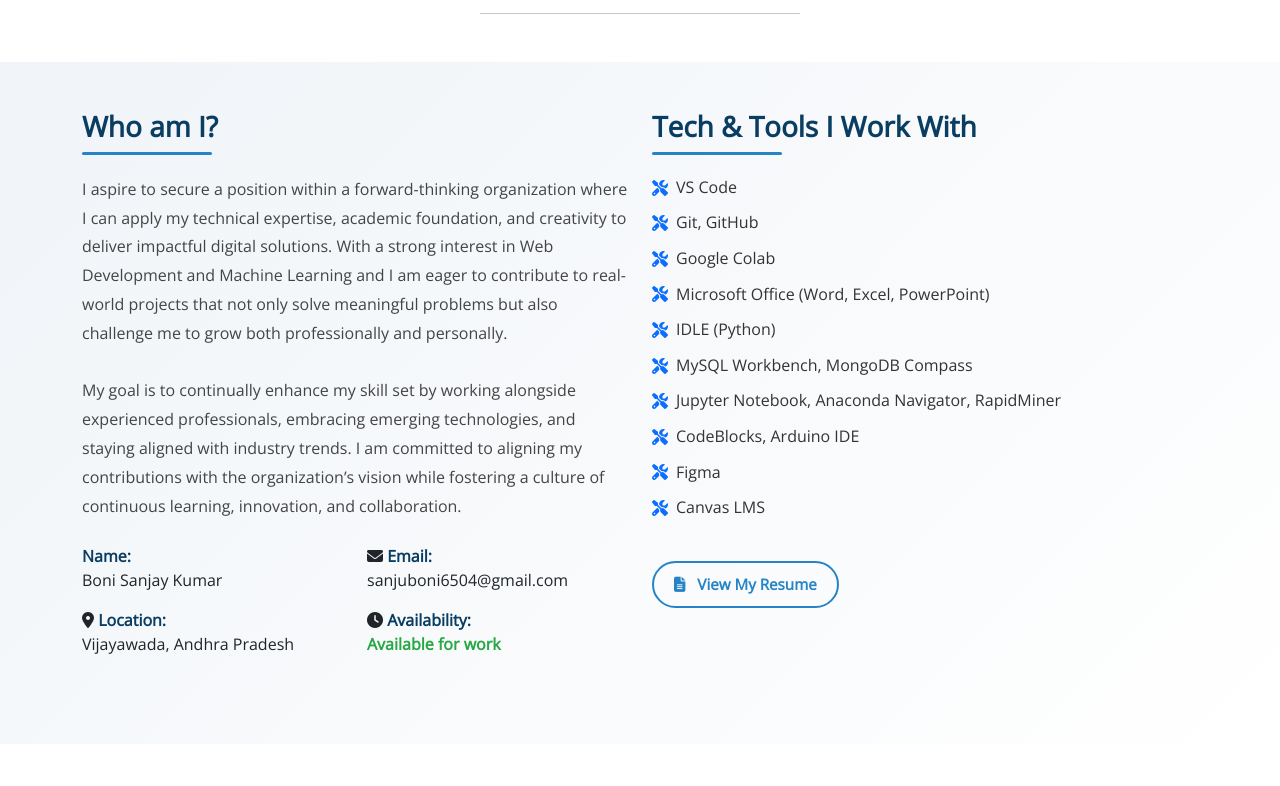
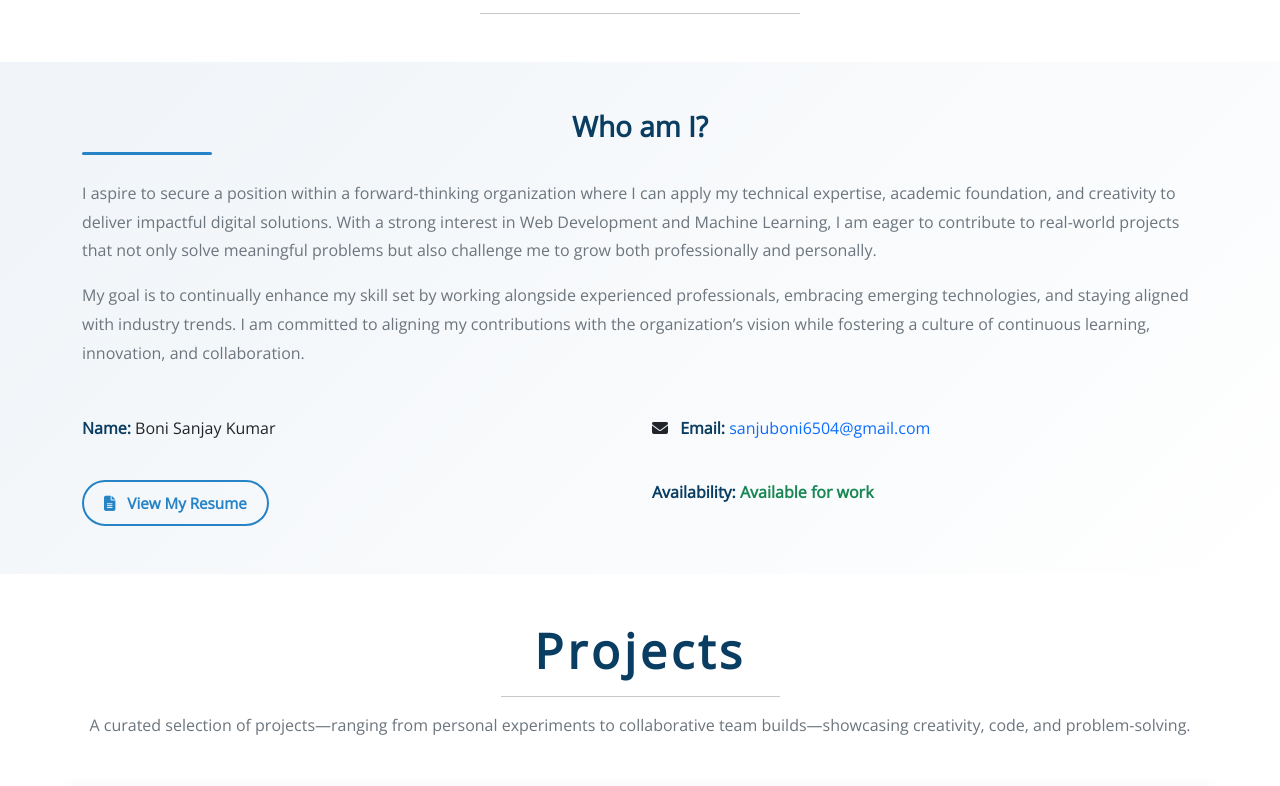
Before and after one commit to Sanju6504/My-Portfolio, a plain HTML site: page index.html in a window 1280 px wide. Shown: the part 754-1540 px from the top of the page. Drawn offline with nearby package versions, Linux system fonts and the light colour scheme.

Commit message:
Update index.html

```diff
--- a/index.html
+++ b/index.html
@@ -86,7 +86,7 @@
 	<!-- header -->
 	<div class="profile-card">
 		<div class="profile-header">
-			<img src="images/NewResume.jpg" alt="Student Photo">
+			<img src="images/ProfilePhoto.jpg" alt="Student Photo">
 
 		</div>
 		<div class="profile-body">
@@ -139,76 +139,64 @@
 	<!-- About Section Start -->
 	<section class="about-container py-5 px-3" id="about">
 		<div class="container">
-			<div class="row">
-				<!-- Left Column: About Me -->
-				<div class="col-md-6 mb-4">
-					<h2 class="section-title">Who am I?</h2>
-					<p class="about-description">
-						I aspire to secure a position within a forward-thinking organization
-						where I can apply my technical expertise, academic foundation, and
-						creativity to deliver impactful digital solutions. With a strong
-						interest in Web Development and Machine Learning and I am eager to
-						contribute to real-world projects that not only solve meaningful
-						problems but also challenge me to grow both professionally and personally.<br><br>
-						My goal is to continually enhance my skill set by working alongside
-						experienced professionals, embracing emerging technologies, and
-						staying aligned with industry trends. I am committed to aligning
-						my contributions with the organization’s vision while fostering a
-						culture of continuous learning, innovation, and collaboration.
-					</p>
-					<div class="row mt-4">
-						<div class="col-sm-6">
-							<p>
-								<strong>Name:</strong><br />Boni Sanjay Kumar
-							</p>
-							<p>
-								<i class="fas fa-map-marker-alt"></i>
-								<strong>Location:</strong><br />Vijayawada, Andhra Pradesh
-							</p>
-						</div>
-						<div class="col-sm-6">
-							<p>
-								<i class="fas fa-envelope"></i>
-								<strong>Email:</strong><br />sanjuboni6504@gmail.com
-							</p>
-							<p>
-								<i class="fas fa-clock"></i>
-								<strong>Availability:</strong><br />
-								<span class="available-text">Available for work</span>
-							</p>
-						</div>
+			<h2 class="section-title mb-4 text-center">Who am I?</h2>
+			<p class="about-description text-muted">
+				I aspire to secure a position within a forward-thinking organization where I can apply my technical
+				expertise,
+				academic foundation, and creativity to deliver impactful digital solutions. With a strong interest in
+				Web
+				Development and Machine Learning, I am eager to contribute to real-world projects that not only solve
+				meaningful
+				problems but also challenge me to grow both professionally and personally.
+			</p>
+			<p class="about-description text-muted">
+				My goal is to continually enhance my skill set by working alongside experienced professionals, embracing
+				emerging
+				technologies, and staying aligned with industry trends. I am committed to aligning my contributions with
+				the
+				organization’s vision while fostering a culture of continuous learning, innovation, and collaboration.
+			</p>
+
+			<div class="about-info mt-5">
+				<div class="row g-4">
+					<!-- Column 1: Name -->
+					<div class="col-md-6">
+						<p><strong>Name:</strong> Boni Sanjay Kumar</p>
 					</div>
-				</div>
 
-				<!-- Right Column: Tools I Use -->
-				<div class="col-md-6">
-					<h3 class="section-title">Tech & Tools I Work With</h3>
+					<!-- Column 2: Email -->
+					<div class="col-md-6">
+						<p>
+							<i class="fas fa-envelope me-2"></i>
+							<strong>Email:</strong>
+							<a href="mailto:sanjuboni6504@gmail.com" class="text-decoration-none">
+								sanjuboni6504@gmail.com
+							</a>
+						</p>
+					</div>
 
-					<ul class="tools-list">
-						<li><i class="fas fa-tools me-2 text-primary"></i>VS Code</li>
-						<li><i class="fas fa-tools me-2 text-primary"></i>Git, GitHub</li>
-						<li><i class="fas fa-tools me-2 text-primary"></i>Google Colab</li>
-						<li><i class="fas fa-tools me-2 text-primary"></i>Microsoft Office (Word, Excel, PowerPoint)
-						</li>
-						<li><i class="fas fa-tools me-2 text-primary"></i>IDLE (Python)</li>
-						<li><i class="fas fa-tools me-2 text-primary"></i>MySQL Workbench, MongoDB Compass</li>
-						<li><i class="fas fa-tools me-2 text-primary"></i>Jupyter Notebook, Anaconda Navigator,
-							RapidMiner</li>
-						<li><i class="fas fa-tools me-2 text-primary"></i>CodeBlocks, Arduino IDE</li>
-						<li><i class="fas fa-tools me-2 text-primary"></i>Figma</li>
-						<li><i class="fas fa-tools me-2 text-primary"></i>Canvas LMS</li>
-					</ul>
+					<!-- Column 3: Resume Button -->
+					 <div class="col-md-6">
+						<a href="https://drive.google.com/file/d/1JRDVJ8ACQ1ZNlCRfMHJRFeVxcmfz27m_/view?usp=sharing"
+							target="_blank" class="btn btn-outline-primary">
+							<i class="fas fa-file-alt me-2"></i> View My Resume
+						</a>
+					</div>
+
+					<!-- Column 4: Availability text -->
+					<div class="col-md-6">
+						<p><strong>Availability:</strong> <span class="available-text text-success">Available for
+								work</span></p>
+					</div>
 
 
-					<!-- View Resume Button -->
-					<a href="https://drive.google.com/file/d/1JRDVJ8ACQ1ZNlCRfMHJRFeVxcmfz27m_/view?usp=sharing"
-						target="_blank" class="btn btn-outline-primary mt-4">
-						<i class="fas fa-file-alt me-2"></i> View My Resume
-					</a>
+
 				</div>
 			</div>
+
 		</div>
 	</section>
+
 
 	<!-- About Section End -->
 
@@ -451,7 +439,8 @@
 					<div class="skill-box shadow-sm p-4 rounded-4 h-100">
 						<i class="fas fa-tools fa-3x mb-3" style="color:#0a3d62;"></i>
 						<h5 class="fw-bold">Tools</h5>
-						<p>VS Code, Google Colab, Jupyter Notebook</p>
+						<p>VS Code, Google Colab, Jupyter Notebook, Microsoft Office(Word, Excel, PowerPoint),
+							CodeBlocks, Arduino IDE, Rapid Miner</p>
 					</div>
 				</div>
 
```
